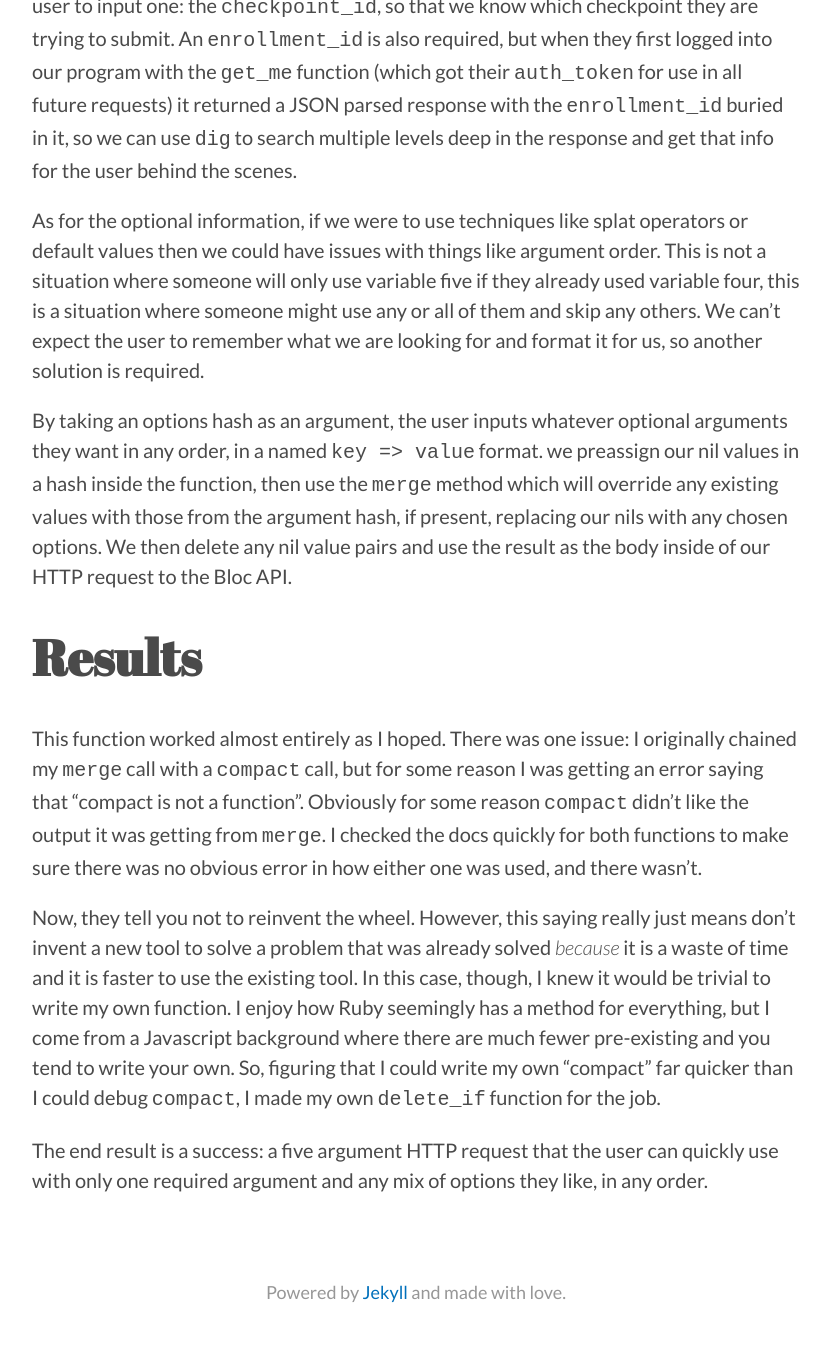
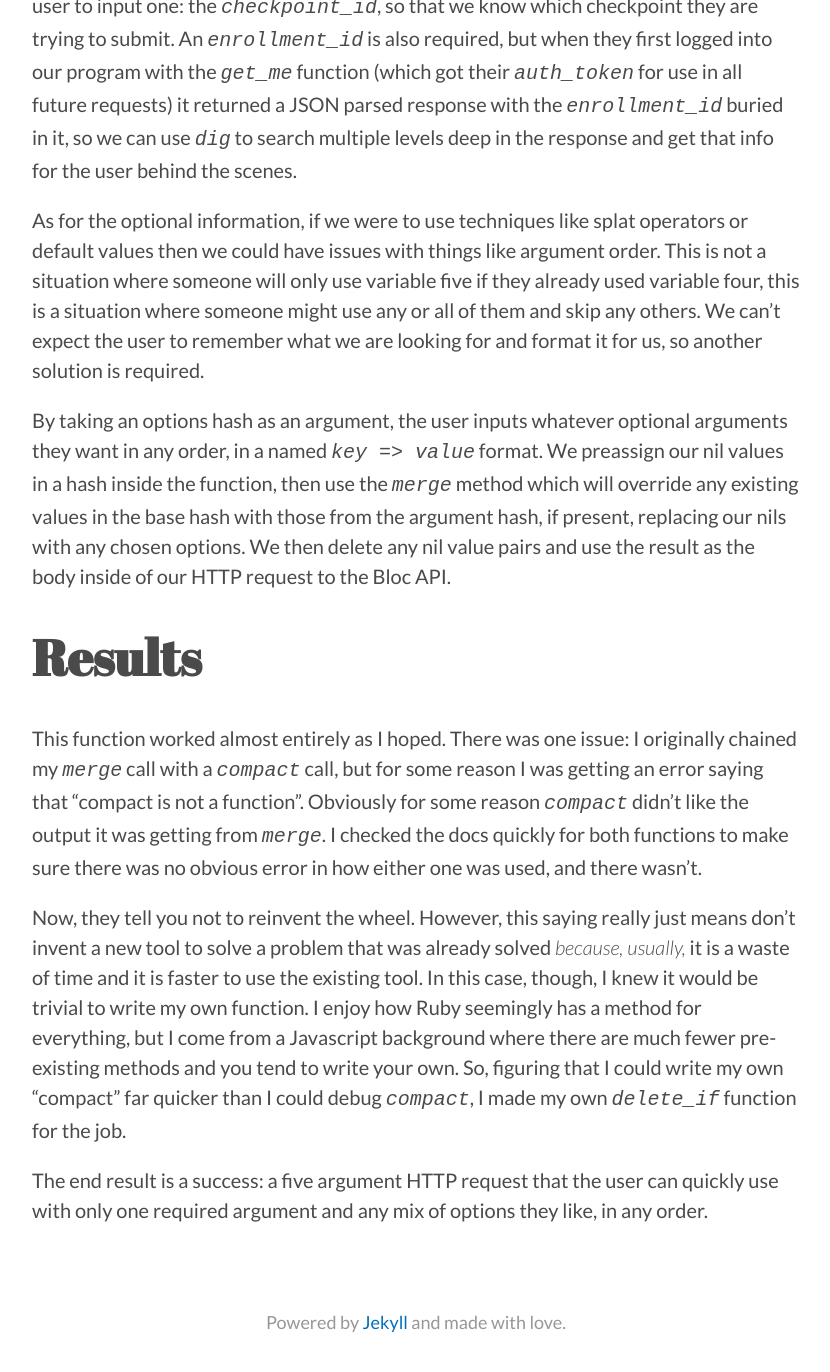
Before and after one commit to MilesHeise/MilesHeise-github.io, a Jekyll site: the page built from _portfolio/kele.md, in a window 1280 px wide and 1400 px high, scrolled down 2265 px. Shown: the top 1372 px of the window, without its empty margins (224-1054 px from the left). Built offline with Jekyll 4.4.1, drawn with Linux system fonts in a browser that asks for light colours; nearby versions of some CDN libraries.

Commit message:
Update kele.md

````diff
--- a/_portfolio/kele.md
+++ b/_portfolio/kele.md
@@ -43,16 +43,16 @@ def create_submission(checkpoint_id, options = {})
   end
 ```
 
-To submit an assignment to Bloc involves five possible variables, but we only require the user to input one: the `checkpoint_id`, so that we know which checkpoint they are trying to submit. An `enrollment_id` is also required, but when they first logged into our program with the `get_me` function (which got their `auth_token` for use in all future requests) it returned a JSON parsed response with the `enrollment_id` buried in it, so we can use `dig` to search multiple levels deep in the response and get that info for the user behind the scenes.
+To submit an assignment to Bloc involves five possible variables, but we only require the user to input one: the _`checkpoint_id`_, so that we know which checkpoint they are trying to submit. An _`enrollment_id`_ is also required, but when they first logged into our program with the _`get_me`_ function (which got their _`auth_token`_ for use in all future requests) it returned a JSON parsed response with the _`enrollment_id`_ buried in it, so we can use _`dig`_ to search multiple levels deep in the response and get that info for the user behind the scenes.
 
 As for the optional information, if we were to use techniques like splat operators or default values then we could have issues with things like argument order. This is not a situation where someone will only use variable five if they already used variable four, this is a situation where someone might use any or all of them and skip any others. We can't expect the user to remember what we are looking for and format it for us, so another solution is required.
 
-By taking an options hash as an argument, the user inputs whatever optional arguments they want in any order, in a named `key => value` format. we preassign our nil values in a hash inside the function, then use the `merge` method which will override any existing values with those from the argument hash, if present, replacing our nils with any chosen options. We then delete any nil value pairs and use the result as the body inside of our HTTP request to the Bloc API.
+By taking an options hash as an argument, the user inputs whatever optional arguments they want in any order, in a named _`key => value`_ format. We preassign our nil values in a hash inside the function, then use the _`merge`_ method which will override any existing values in the base hash with those from the argument hash, if present, replacing our nils with any chosen options. We then delete any nil value pairs and use the result as the body inside of our HTTP request to the Bloc API.
 
 # Results
 
-This function worked almost entirely as I hoped. There was one issue: I originally chained my `merge` call with a `compact` call, but for some reason I was getting an error saying that "compact is not a function". Obviously for some reason `compact` didn't like the output it was getting from `merge`. I checked the docs quickly for both functions to make sure there was no obvious error in how either one was used, and there wasn't.
+This function worked almost entirely as I hoped. There was one issue: I originally chained my _`merge`_ call with a _`compact`_ call, but for some reason I was getting an error saying that "compact is not a function". Obviously for some reason _`compact`_ didn't like the output it was getting from _`merge`_. I checked the docs quickly for both functions to make sure there was no obvious error in how either one was used, and there wasn't.
 
-Now, they tell you not to reinvent the wheel. However, this saying really just means don't invent a new tool to solve a problem that was already solved _because_ it is a waste of time and it is faster to use the existing tool. In this case, though, I knew it would be trivial to write my own function. I enjoy how Ruby seemingly has a method for everything, but I come from a Javascript background where there are much fewer pre-existing and you tend to write your own. So, figuring that I could write my own "compact" far quicker than I could debug `compact`, I made my own `delete_if` function for the job.
+Now, they tell you not to reinvent the wheel. However, this saying really just means don't invent a new tool to solve a problem that was already solved _because, usually,_ it is a waste of time and it is faster to use the existing tool. In this case, though, I knew it would be trivial to write my own function. I enjoy how Ruby seemingly has a method for everything, but I come from a Javascript background where there are much fewer pre-existing methods and you tend to write your own. So, figuring that I could write my own "compact" far quicker than I could debug _`compact`_, I made my own _`delete_if`_ function for the job.
 
 The end result is a success: a five argument HTTP request that the user can quickly use with only one required argument and any mix of options they like, in any order.
````
